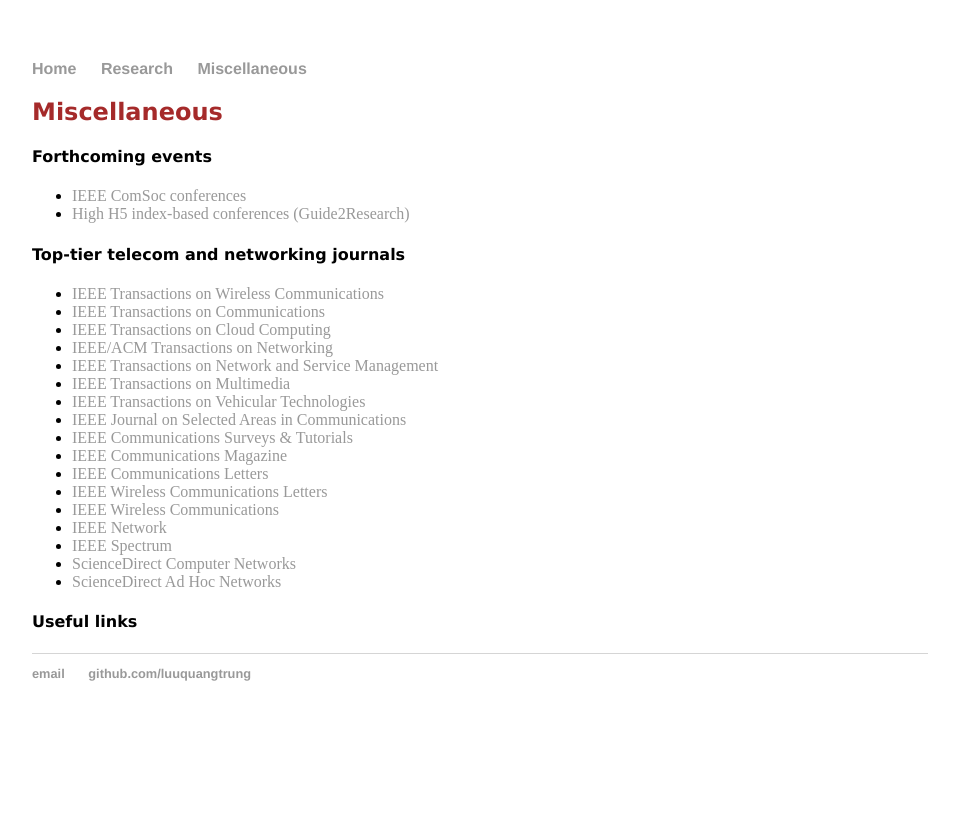
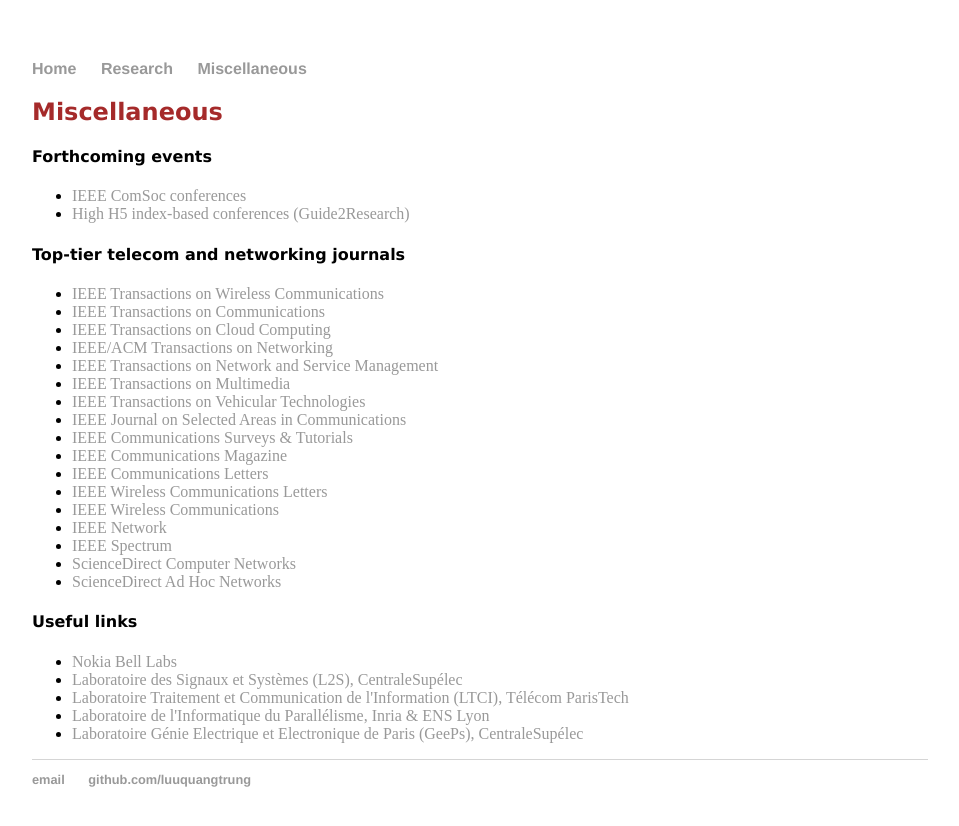
Before and after one commit to luuquangtrung/luuquangtrung.github.io_v1, a Jekyll site: the page built from misc/index.html, in a window 1280 px wide. Shown: the top 826 px of the page, without its empty margins (160-1119 px from the left). Built offline with Jekyll 4.4.1, drawn with Linux system fonts in a browser that asks for light colours.

Commit message:
Update index.html

```diff
--- a/misc/index.html
+++ b/misc/index.html
@@ -14,12 +14,8 @@
 </div>
 
 <ul>
-	<li>
-		<a href="https://www.comsoc.org/conferences/conferencesearch">IEEE ComSoc conferences</a>
-	</li>
-	<li>
-		<a href="http://www.guide2research.com/topconf/network-communication">High H5 index-based conferences (Guide2Research) </a>
-	</li>
+	<li> <a href="https://www.comsoc.org/conferences/conferencesearch">IEEE ComSoc conferences </a> </li>
+	<li> <a href="http://www.guide2research.com/topconf/network-communication">High H5 index-based conferences (Guide2Research) </a> </li>
 </ul>
 
 <!-- <div>&nbsp;</div> -->
@@ -51,3 +47,11 @@
 <div>
 <h4 style="font-family:verdana;">Useful links</h4>
 </div>
+
+<ul>
+	<li> <a href="https://www.bell-labs.com/"> Nokia Bell Labs </a> </li>
+	<li> <a href="http://www.l2s.centralesupelec.fr/"> Laboratoire des Signaux et Systèmes (L2S), CentraleSupélec </a> </li>
+	<li> <a href="https://ltci.telecom-paristech.fr/en/"> Laboratoire Traitement et Communication de l'Information (LTCI), Télécom ParisTech  </a> </li>
+	<li> <a href="http://www.ens-lyon.fr/LIP/"> Laboratoire de l'Informatique du Parallélisme, Inria & ENS Lyon </a> </li>
+	<li> <a href="http://www.lgep.supelec.fr/"> Laboratoire Génie Electrique et Electronique de Paris (GeePs), CentraleSupélec </a> </li>
+</ul>
```
